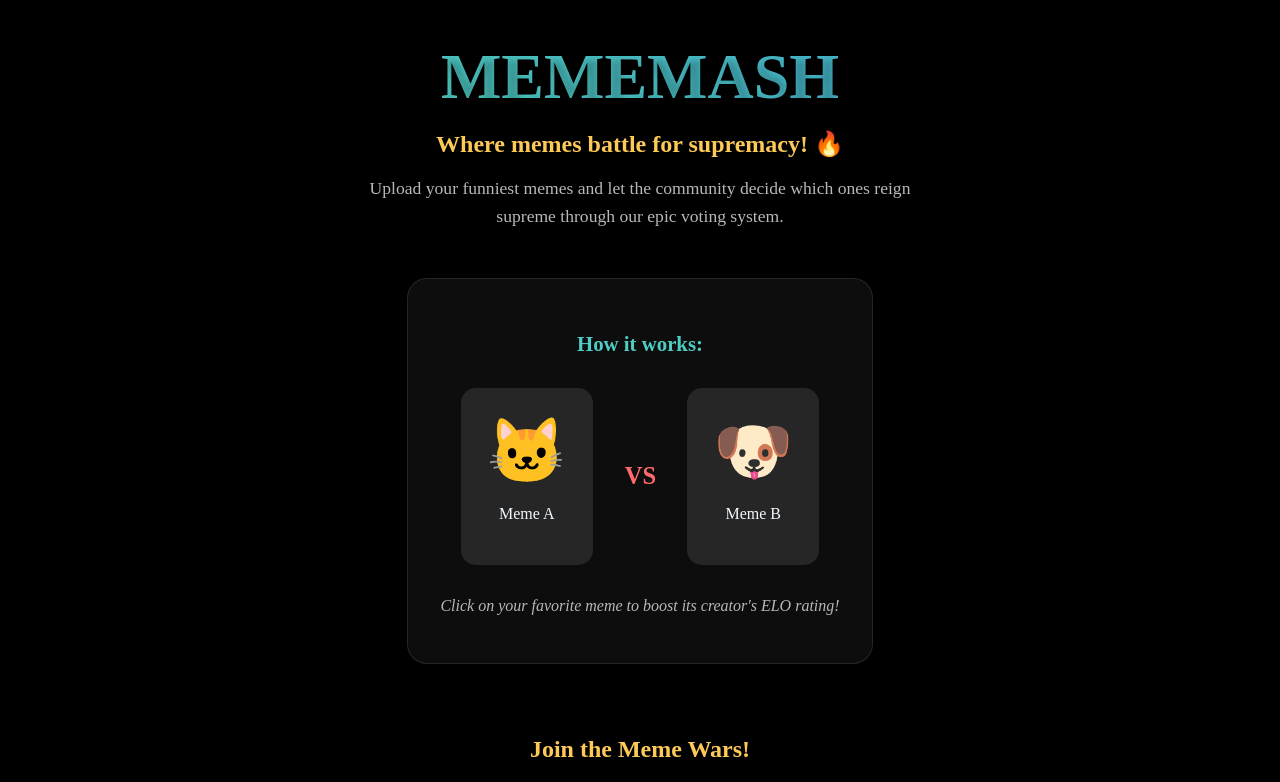
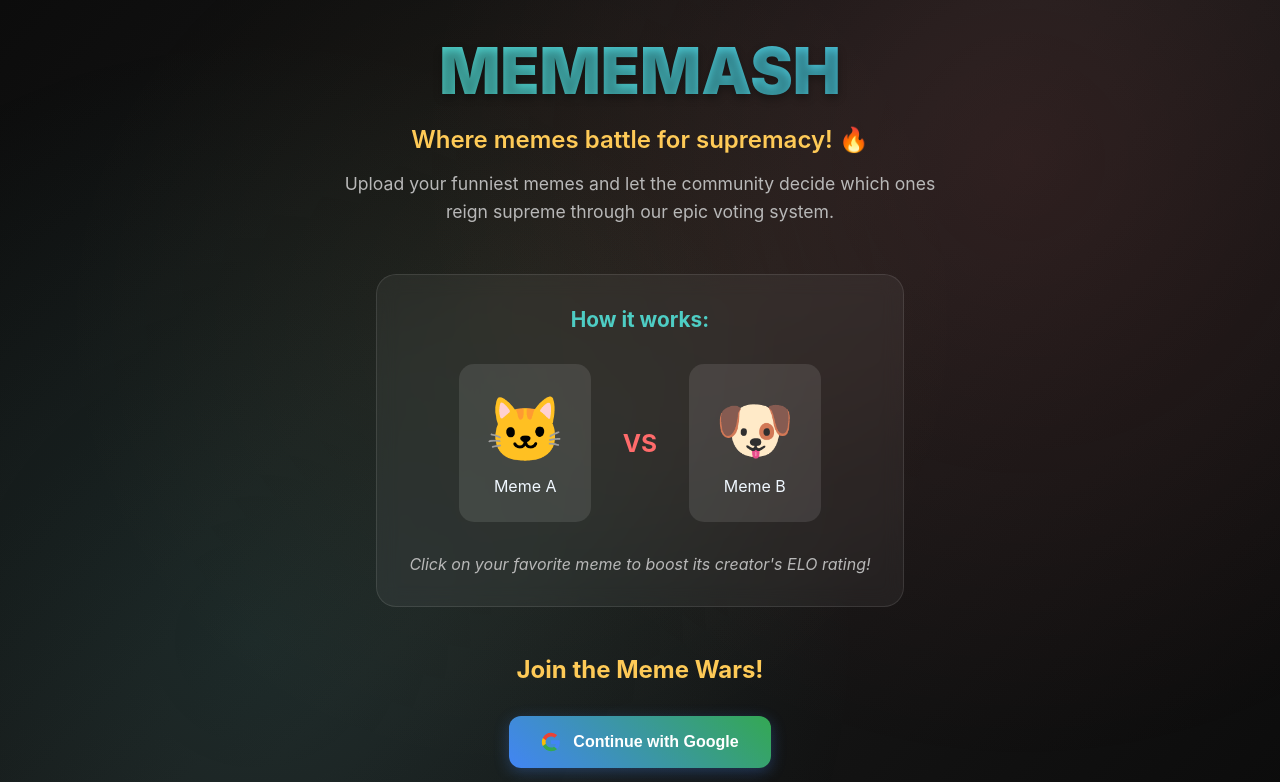
Before and after one commit to Graffian/mememash, a Next.js app: page / in a window 1280 px wide. Shown: the top 782 px of the page. Built offline with nearby package versions, Linux system fonts and the light colour scheme; no server answers.

Commit message:
Enhanced global CSS with better typography and smooth scrolling
cgen-e3a3d986fb6a4a878c4b30d497bf8e5b

```diff
--- a/app/globals.css
+++ b/app/globals.css
@@ -1,3 +1,46 @@
-body{
-    background-color: black;
+* {
+  margin: 0;
+  padding: 0;
+  box-sizing: border-box;
 }
+
+body {
+  background: linear-gradient(135deg, #0c0c0c 0%, #1a1a1a 50%, #0c0c0c 100%);
+  background-attachment: fixed;
+  font-family:
+    "Inter",
+    -apple-system,
+    BlinkMacSystemFont,
+    "Segoe UI",
+    Roboto,
+    sans-serif;
+  overflow-x: hidden;
+  scroll-behavior: smooth;
+}
+
+body::before {
+  content: "";
+  position: fixed;
+  top: 0;
+  left: 0;
+  width: 100%;
+  height: 100%;
+  background-image:
+    radial-gradient(
+      circle at 20% 80%,
+      rgba(78, 205, 196, 0.1) 0%,
+      transparent 50%
+    ),
+    radial-gradient(
+      circle at 80% 20%,
+      rgba(255, 107, 107, 0.1) 0%,
+      transparent 50%
+    ),
+    radial-gradient(
+      circle at 40% 40%,
+      rgba(254, 202, 87, 0.05) 0%,
+      transparent 50%
+    );
+  pointer-events: none;
+  z-index: -1;
+}
```
